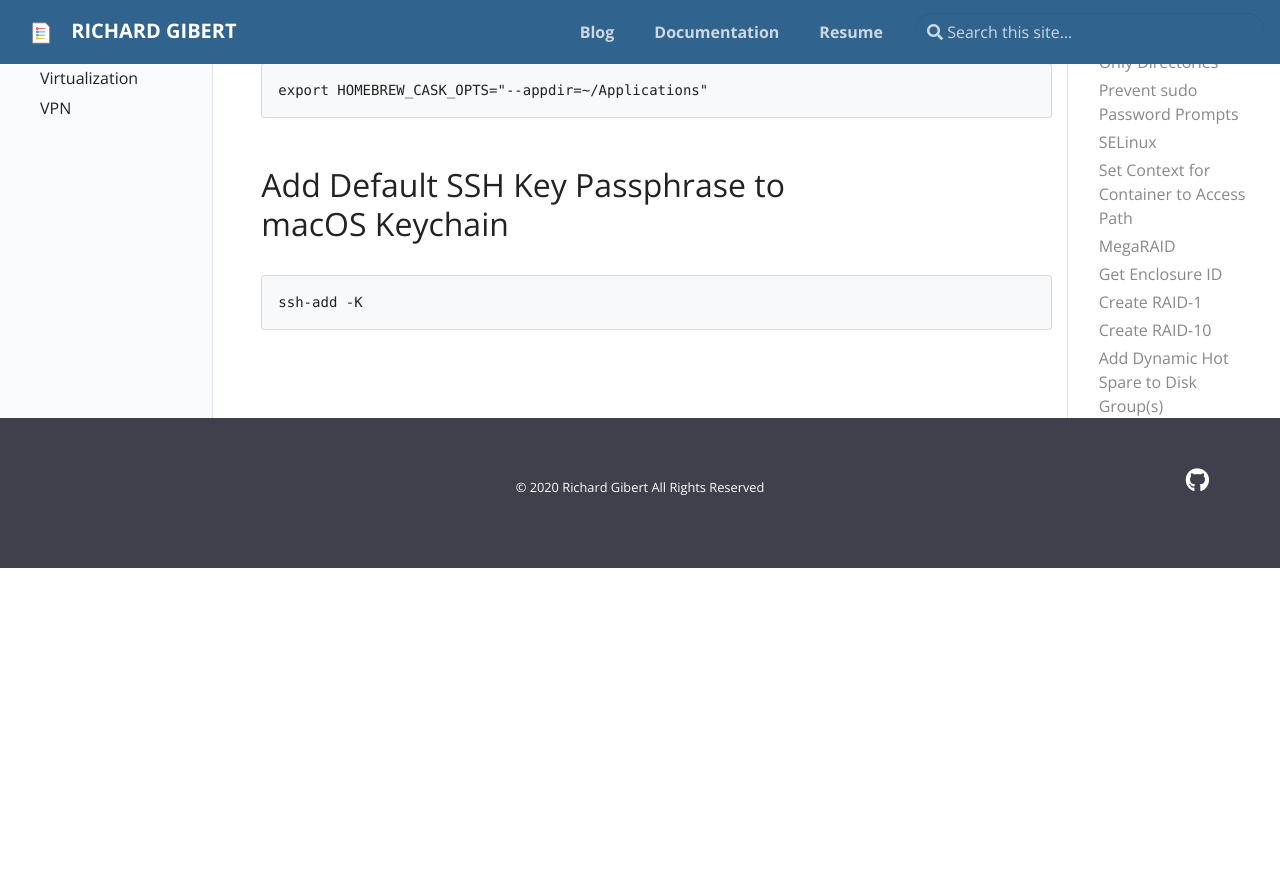
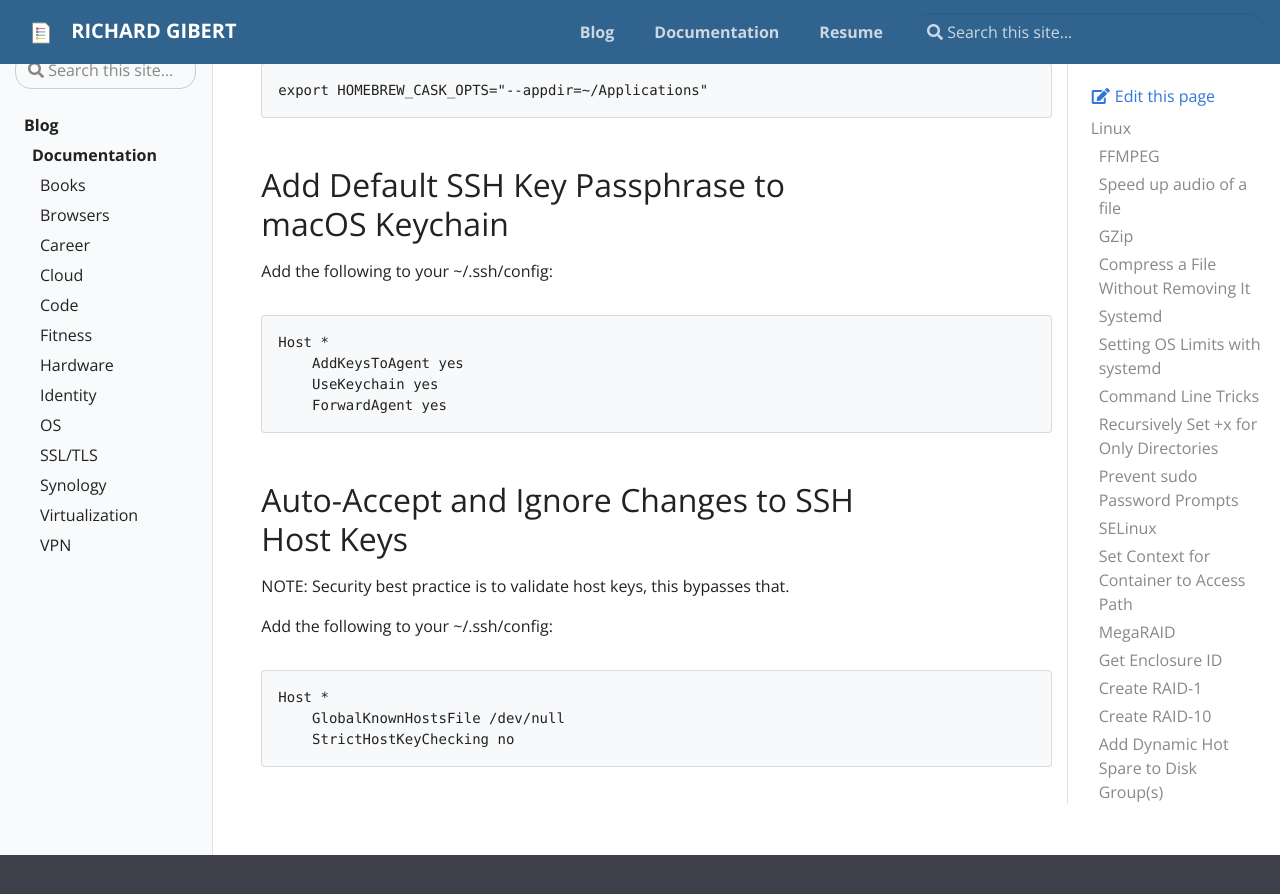
Before and after one commit to rgibert/rgibert.github.io, a Jekyll site: the page built from _docs/os.md, in a window 1280 px wide and 900 px high, scrolled down 6397 px. Shown: the top 894 px of the window. Built offline with Jekyll 4.4.1, drawn with Linux system fonts in a browser that asks for light colours; before the commit the page ends 6965 px from its top, so only the background shows below that.

Commit message:
add macos ssh agent

```diff
--- a/_docs/os.md
+++ b/_docs/os.md
@@ -217,6 +217,22 @@
 
 ## Add Default SSH Key Passphrase to macOS Keychain
 
+Add the following to your ~/.ssh/config:
+
 ~~~
-ssh-add -K
+Host *
+    AddKeysToAgent yes
+    UseKeychain yes
+    ForwardAgent yes
 ~~~
+
+## Auto-Accept and Ignore Changes to SSH Host Keys
+
+NOTE: Security best practice is to validate host keys, this bypasses that.
+
+Add the following to your ~/.ssh/config:
+~~~
+Host *
+    GlobalKnownHostsFile /dev/null
+    StrictHostKeyChecking no
+~~~
```
